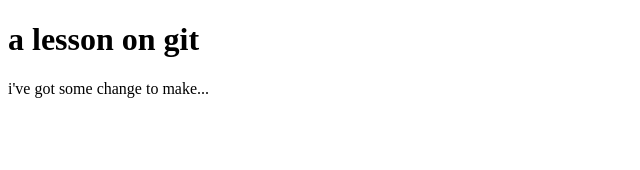
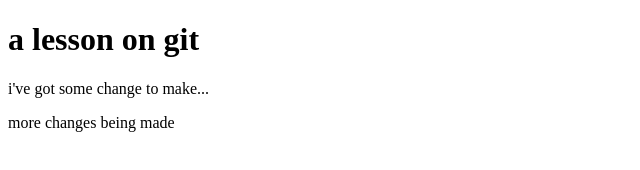
Before and after one commit to fane247/my_first_sparta_github_repo, a plain HTML site: page index.html in a window 1280 px wide. Shown: the whole page, without its empty margins (0-640 px from the left). Drawn offline with Linux system fonts and the light colour scheme.

Commit message:
made some more changes to index.html

```diff
--- a/index.html
+++ b/index.html
@@ -7,6 +7,7 @@
 
 	<h1>a lesson on git</h1>
 	<p>i've got some change to make...</p>
+	<p>more changes being made</p>
 
 </body>
 </html>
```
